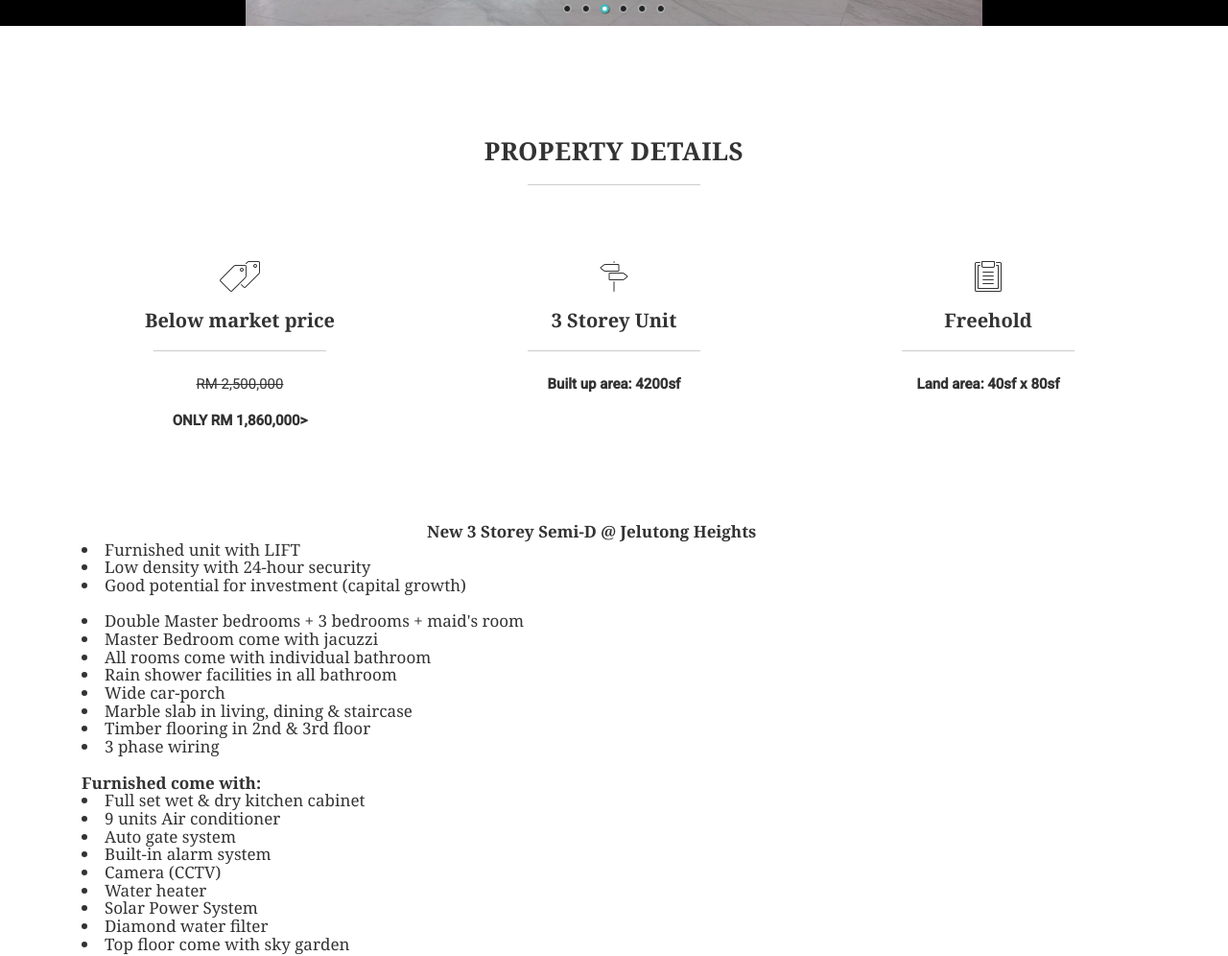
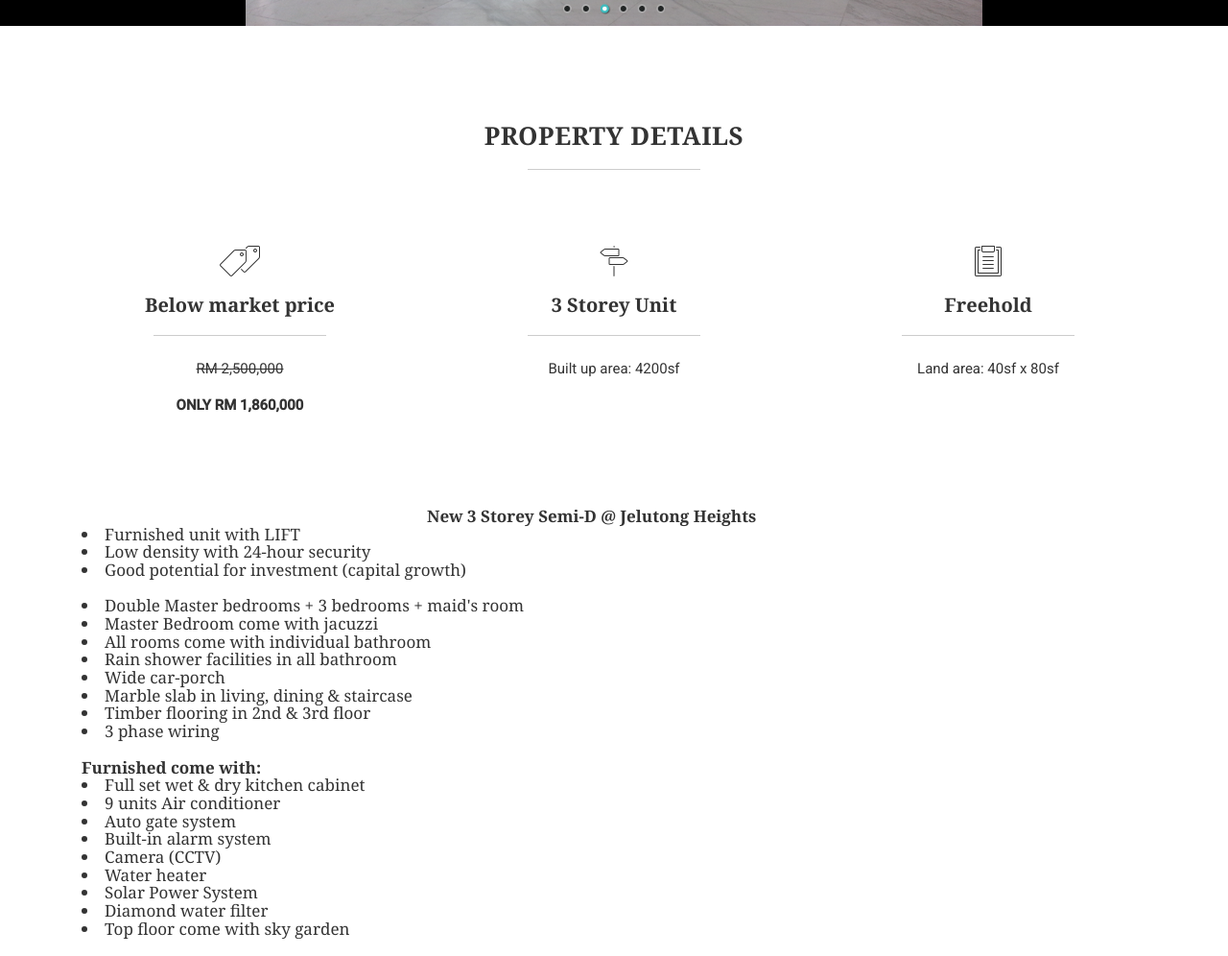
Before and after one commit to kabychow/malaysiaproperty4u.github.io, a plain HTML site: page properties/semi-d/3-sty_Bukit-Jelutong/index.html in a window 1280 px wide. Shown: the part 694-1690 px from the top of the page at 96% size. Drawn offline with Linux system fonts and the light colour scheme.

Commit message:
Update index.html

```diff
--- a/properties/semi-d/3-sty_Bukit-Jelutong/index.html
+++ b/properties/semi-d/3-sty_Bukit-Jelutong/index.html
@@ -150,7 +150,7 @@
 					<h5>Below market price</h5>
 					<hr>
 					<p><strike>RM 2,500,000</strike></p>
-					<p style="size: 30px"><b>ONLY RM 1,860,000</b</p>>
+					<p style="size: 30px;"><b>ONLY RM 1,860,000</b></p>
 					<p><br><br></p>
 			</div>
 			<div class="col-lg-4 col-md-4 col-sm-4 wow fadeInUp" data-wow-delay="0.4s">
```
